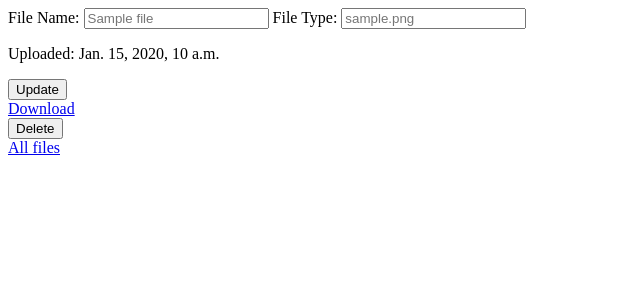
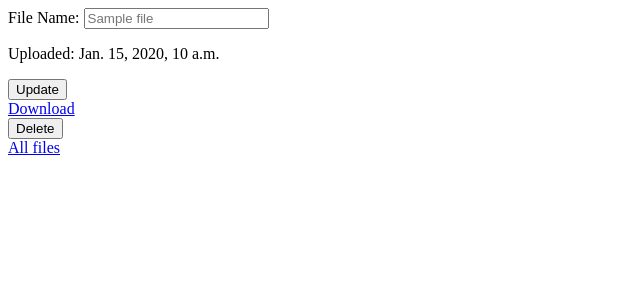
Before and after one commit to OIrabor24/Backend-Python, a Django app: page /files/1/ in a window 1280 px wide. Shown: the top 300 px of the page, without its empty margins (0-640 px from the left). Run offline with Django 4.2, Linux system fonts and the light colour scheme; tables that the repository leaves empty hold one stand-in row (values such as "Sample post").

Commit message:
removed file type from model

```diff
--- a/files/forms.py
+++ b/files/forms.py
@@ -5,7 +5,7 @@ from .models import File
 class UploadForm(ModelForm):
     class Meta: # this class describes the characteristics of this form
         model = File
-        fields = ['name', 'file', 'file_type'] # these fields come from our model fields
+        fields = ['name', 'file'] # these fields come from our model fields
         widgets = {
             'name': forms.TextInput(attrs={'placeholder': 'filename'})
         }
--- a/files/models.py
+++ b/files/models.py
@@ -2,7 +2,6 @@ from django.db import models
 
 class File(models.Model):
     name = models.CharField(max_length=50)
-    file_type = models.CharField(max_length=10)
     upload_timestamp = models.DateTimeField(auto_now_add=True)
     file = models.FileField()
 
--- a/files/templates/files/file.html
+++ b/files/templates/files/file.html
@@ -5,9 +5,7 @@
    <form action="{% url 'edit' file.id %}" method="POST">
       {% csrf_token %}
       <label for="name">File Name:</label>
-   <input type="text" name="name" id="name" placeholder="{{ file.name }}" />
-   <label for="name">File Type: </label>
-   <input type="text" name="type" id="type" placeholder="{{ file.file_type }}" />
+   <input type="text" name="name" id="name" placeholder="{{ file.name }}"/>
    <p> Uploaded: {{ file.upload_timestamp }}</p>
    <button>Update</button>
    </form>
```
Also changed, not shown: files/migrations/0002_remove_file_file_type.py (added), 1 other file.
